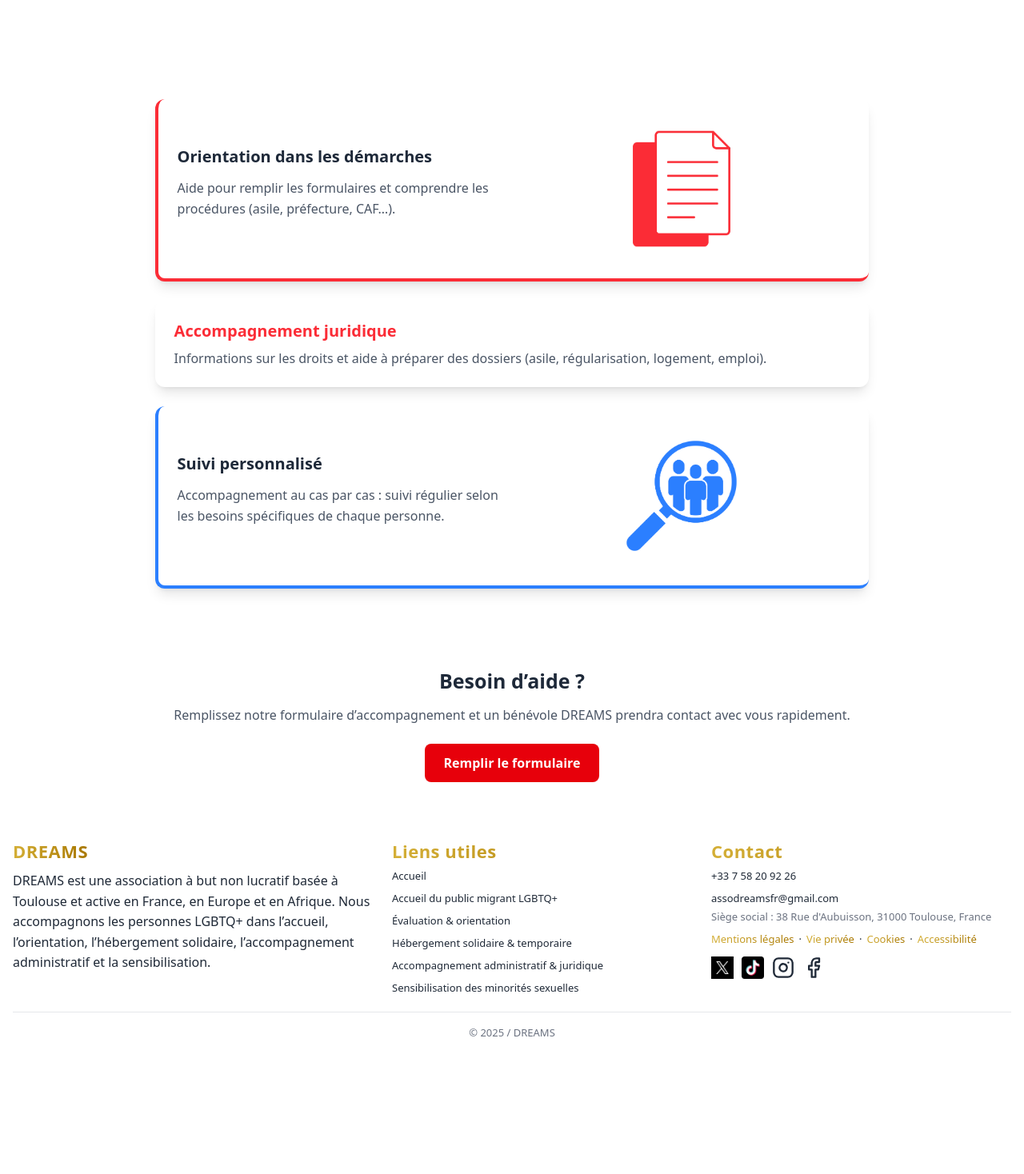
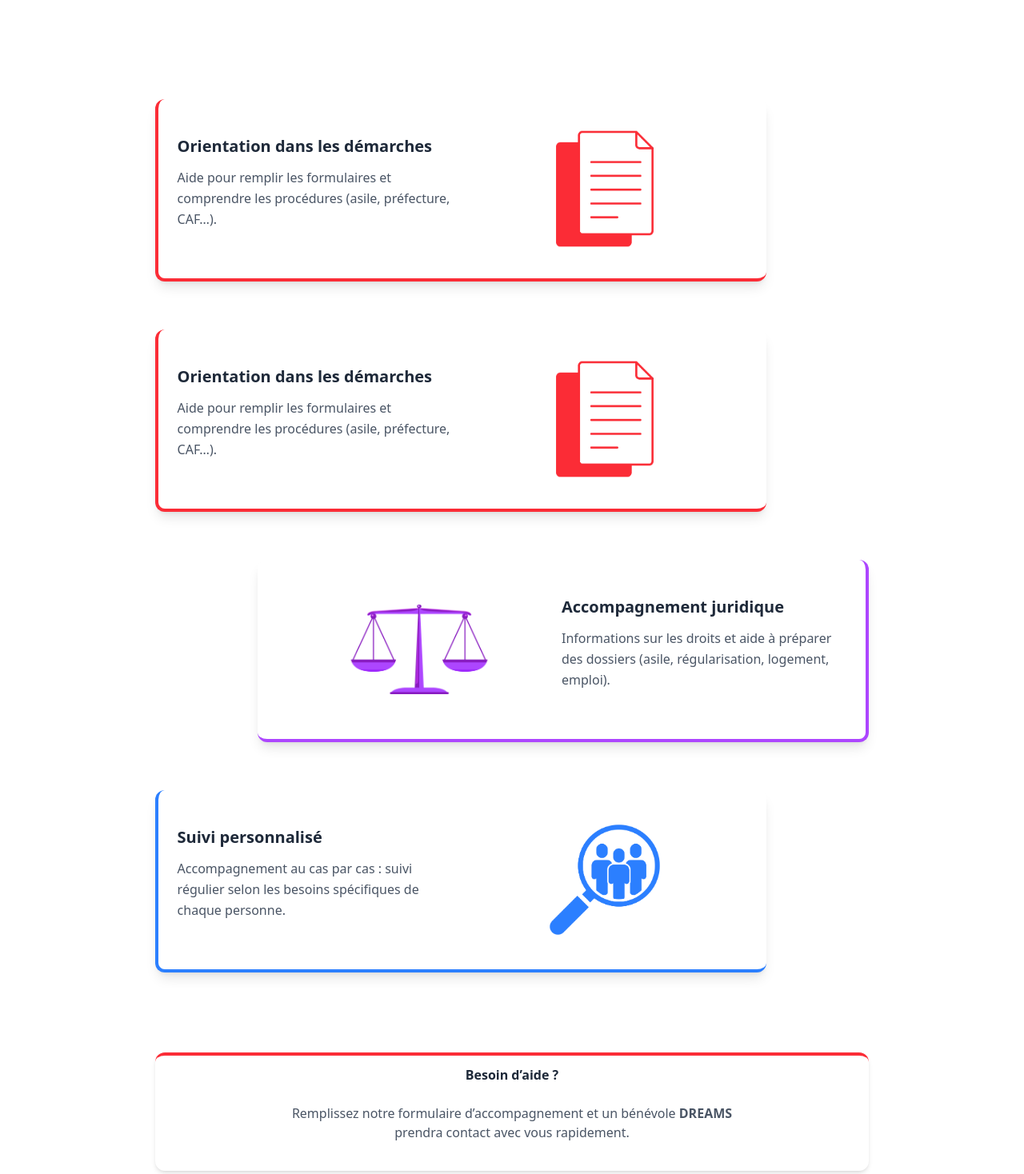
Before and after one commit to 34lks66/IUT-Blagnac-sae-5-01-devapp-dreams-2025-2g1a, a React (Vite) app in the folder dev/site_dreams/: page /accompagnement in a window 1280 px wide. Shown: the part 322-1790 px from the top of the page at 80% size. Before the commit the page ends 1656 px from the top, so only its background shows below. Built offline with nearby package versions, Linux system fonts and the light colour scheme.

Commit message:
ajout section page accompagnement

```diff
--- a/dev/site_dreams/src/pages/accompagnement.tsx
+++ b/dev/site_dreams/src/pages/accompagnement.tsx
@@ -1,6 +1,6 @@
 import doclogo from "../assets/documentlogo.svg";
 import suivilogo from "../assets/suivilogo.svg";
-
+import justicelogo from "../assets/justicelogo.svg";
 function Accompagnement() {
     return (
         <main className="max-w-5xl mx-auto px-4">
@@ -21,10 +21,37 @@ function Accompagnement() {
 
             {/* Section Que proposons-nous ? */}
             <section className="mb-1">
-                <div className="grid md:grid-cols-1 gap-6">
+                <div className="grid md:grid-cols-1 gap-15">
 
                     {/* Carte 1 */}
-                    <div className="relative bg-white p-6 rounded-xl shadow-lg hover:shadow-xl transition-all duration-300 transform hover:-translate-y-1 border-l-4 border-b-4 border-red-500 overflow-hidden flex flex-col md:flex-row items-center">
+                    <div className="group relative bg-white p-6 rounded-xl shadow-lg hover:shadow-xl transition-all duration-500 transform hover:-translate-y-1 border-l-4 border-b-4 border-red-500 overflow-hidden flex flex-col md:flex-row items-center mr-32 cursor-pointer">
+
+                        <div className="absolute inset-0 bg-red-500 transform -translate-x-full group-hover:translate-x-0 transition-transform duration-500 ease-[cubic-bezier(0.65,0,0.35,1)] z-0"></div>
+
+                        {/* Contenu texte */}
+                        <div className="relative z-10 flex-1 transition-all duration-300 group-hover:text-white">
+                            <h3 className="text-xl font-bold mb-3 text-gray-800 group-hover:text-white transition-colors duration-300">
+                                Orientation dans les démarches
+                            </h3>
+                            <p className="text-gray-600 mb-4 leading-relaxed text-sm group-hover:text-white transition-colors duration-300">
+                                Aide pour remplir les formulaires et comprendre les procédures
+                                (asile, préfecture, CAF…).
+                            </p>
+                        </div>
+
+
+                        <div className="relative z-10 flex items-center justify-center flex-1">
+                            <img
+                                src={doclogo}
+                                alt="Icône de documents"
+                                className="w-32 h-32 md:w-44 md:h-44 transition-all duration-500 group-hover:translate-x-20 group-hover:opacity-0 group-hover:scale-75"
+                            />
+                        </div>
+
+                    </div>
+
+                    {/* Carte 1 */}
+                    <div className="relative bg-white p-6 rounded-xl shadow-lg hover:shadow-xl transition-all duration-300 transform hover:-translate-y-1 border-l-4 border-b-4 border-red-500 overflow-hidden flex flex-col md:flex-row items-center mr-32">
                         <div className="relative z-10 flex-1">
                             <h3 className="text-xl font-bold mb-3 text-gray-800">Orientation dans les démarches</h3>
                             <p className="text-gray-600 mb-4 leading-relaxed text-sm">
@@ -39,34 +66,24 @@ function Accompagnement() {
                     </div>
 
 
-
-
-
-
-                    {/* Carte 1 */}
-                    {/* <div className="bg-white p-6 shadow-lg rounded-xl hover:shadow-xl transition">
-                        <h3 className="text-xl font-semibold mb-2 text-red-500">
-                            Orientation dans les démarches
-                        </h3>
-                        <p className="text-gray-600">
-                            Aide pour remplir les formulaires et comprendre les procédures
-                            (asile, préfecture, CAF…).
-                        </p>
-                    </div> */}
-
                     {/* Carte 2 */}
-                    <div className="bg-white p-6 shadow-lg rounded-xl hover:shadow-xl transition">
-                        <h3 className="text-xl font-semibold mb-2 text-red-500">
-                            Accompagnement juridique
-                        </h3>
-                        <p className="text-gray-600">
+                    <div className="relative bg-white p-6 rounded-xl shadow-lg hover:shadow-xl transition-all duration-300 transform hover:-translate-y-1 border-r-4 border-b-4 border-purple-500 overflow-hidden flex flex-col md:flex-row items-center  ml-32">
+                        {/* Image décorative */}
+                        <div className="flex items-center justify-center flex-1">
+                            <img src={justicelogo} alt="Icône juridique" className="w-32 h-32 md:w-44 md:h-44" />
+                        </div>
+                        <div className="relative z-10 flex-1">
+                            <h3 className="text-xl font-bold mb-3 text-gray-800">Accompagnement juridique</h3>
+                            <p className="text-gray-600 mb-4 leading-relaxed text-sm">
                                 Informations sur les droits et aide à préparer des dossiers
                                 (asile, régularisation, logement, emploi).
                             </p>
                         </div>
+                    </div>
+
 
                     {/* Carte 3 */}
-                    <div className="relative bg-white p-6 rounded-xl shadow-lg hover:shadow-xl transition-all duration-300 transform hover:-translate-y-1 border-l-4 border-b-4 border-blue-500 overflow-hidden flex flex-col md:flex-row items-center">
+                    <div className="relative bg-white p-6 rounded-xl shadow-lg hover:shadow-xl transition-all duration-300 transform hover:-translate-y-1 border-l-4 border-b-4 border-blue-500 overflow-hidden flex flex-col md:flex-row items-center  mr-32">
                         <div className="relative z-10 flex-1">
                             <h3 className="text-xl font-bold mb-3 text-gray-800">Suivi personnalisé</h3>
                             <p className="text-gray-600 mb-4 leading-relaxed text-sm">
@@ -86,20 +103,30 @@ function Accompagnement() {
 
             {/* Section Redirection vers formulaire */}
             <section className="text-center">
-                <h2 className="text-2xl md:text-3xl font-bold text-gray-800 mb-4">
+                <button
+                    className="group relative item card rounded-xl text-center border-t-4 border-t-red-500 bg-white shadow-md px-3 md:px-5 xl:px-40 2xl:px-48 py-3 mb-2 overflow-hidden transition-all duration-400 hover:shadow-lg"
+                    onClick={() => {
+                        window.location.href = "/formulaire-aide";
+                    }}
+                >
+                    <div className="absolute inset-0 bg-red-500 transform -translate-x-full group-hover:translate-x-0 transition-transform duration-500 ease-[cubic-bezier(0.65,0,0.35,1)] z-0"></div>
+                    <div className="relative z-10">
+                        <div className="title-content flex justify-start md:justify-center">
+                            <span className="font-bold title font-title text-gray-800 group-hover:text-white transition-colors duration-300">
                                 Besoin d’aide ?
-                </h2>
-                <p className="text-gray-600 mb-6">
-                    Remplissez notre formulaire d’accompagnement et un bénévole DREAMS
+                            </span>
+                        </div>
+                        <div className="btn-content flex justify-center md:justify-center mb-3 mt-3">
+                            <span className="btn my-3 text-gray-600 group-hover:text-white transition-colors duration-300">
+                                Remplissez notre formulaire d’accompagnement et un bénévole <span className="font-bold">DREAMS </span>
                                 prendra contact avec vous rapidement.
-                </p>
-                <a
-                    href="/formulaire-aide"
-                    className="inline-block px-6 py-3 rounded-lg bg-red-600 text-white font-semibold hover:bg-red-700 transition"
-                >
-                    Remplir le formulaire
-                </a>
+                            </span>
+                        </div>
+                    </div>
+                </button>
             </section>
+
+
 
 
         </main>
```
Also changed, not shown: dev/site_dreams/src/assets/justicelogo.svg (added). Lines whose indentation alone changed are shown as unchanged.
